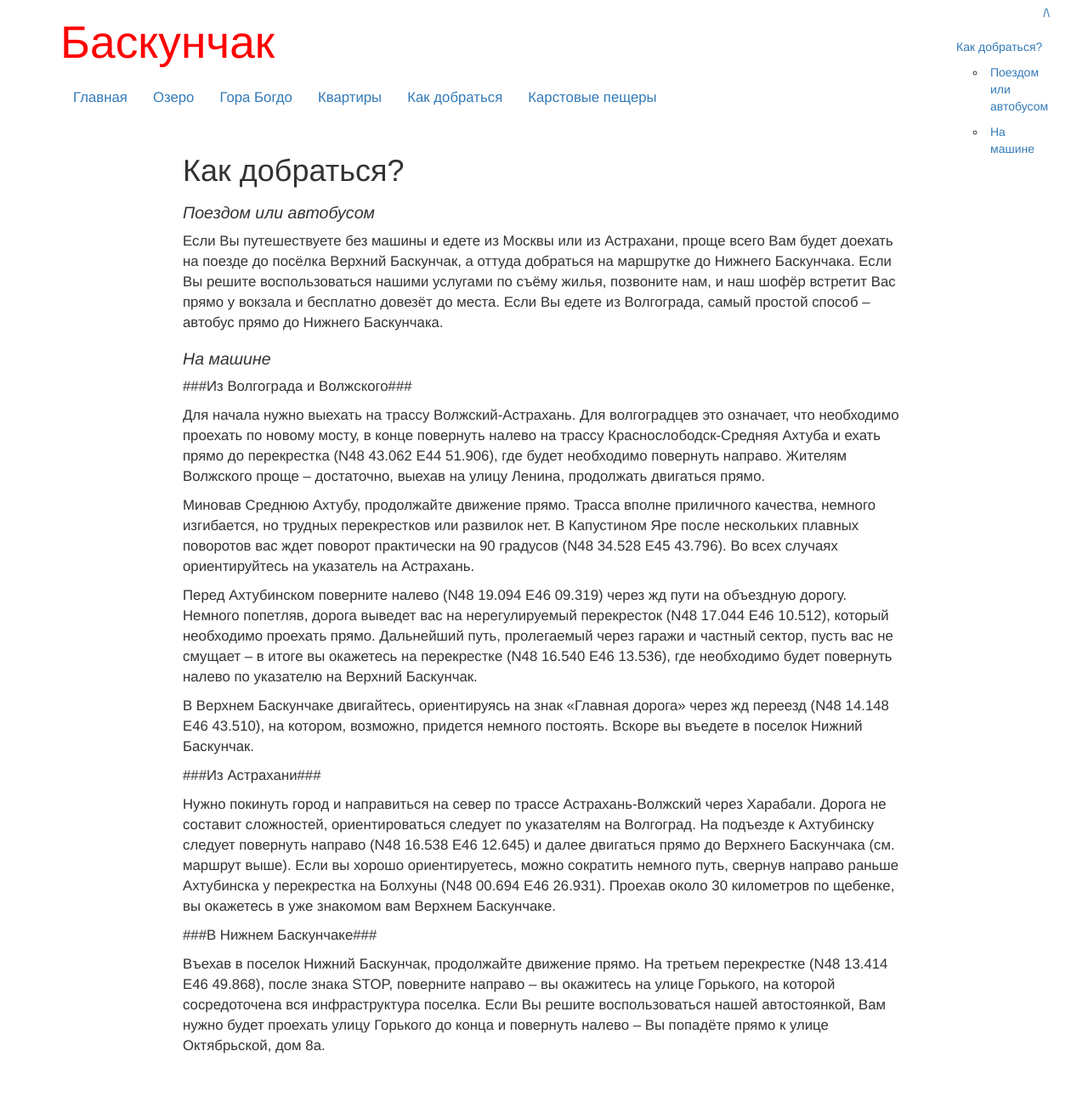
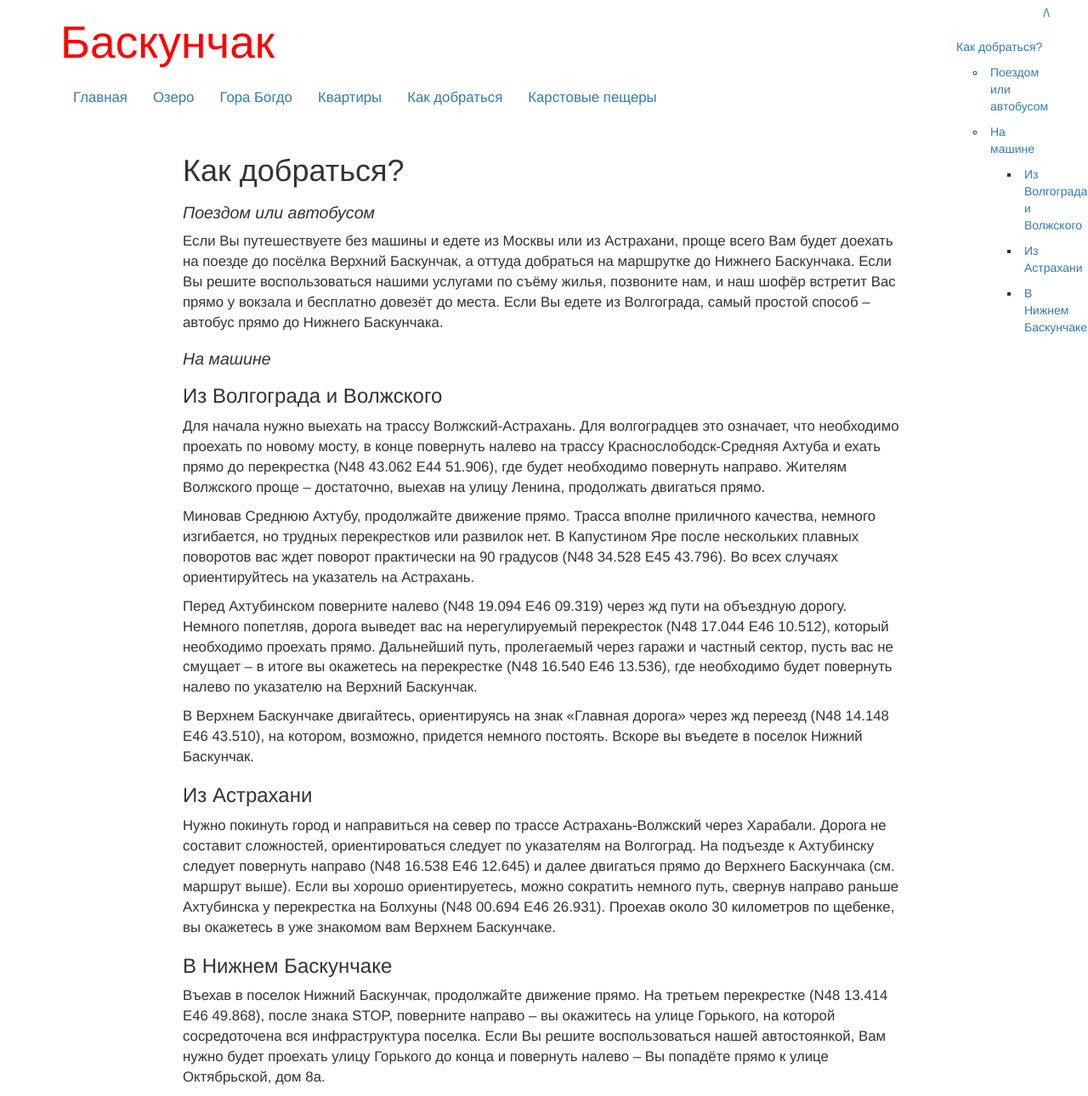
Before and after one commit to Baskunchak/baskunchak.github.io, a Jekyll site: the page built from way.md, in a window 1280 px wide and 1290 px high. Shown: the whole window at 85% size. Built offline with Jekyll 4.4.1, drawn with Linux system fonts in a browser that asks for light colours.

Commit message:
Update way.md

```diff
--- a/way.md
+++ b/way.md
@@ -20,7 +20,7 @@ title: "Баскунчак - как добраться"
 На машине
 ---------
 
-###Из Волгограда и Волжского###
+### Из Волгограда и Волжского
 
 Для начала нужно выехать на трассу Волжский-Астрахань. Для волгоградцев это означает, что необходимо проехать по новому мосту, в конце повернуть налево на трассу Краснослободск-Средняя Ахтуба и ехать прямо до перекрестка (N48 43.062 E44 51.906), где будет необходимо повернуть направо. Жителям Волжского проще – достаточно, выехав на улицу Ленина, продолжать двигаться прямо.
 
@@ -30,11 +30,11 @@ title: "Баскунчак - как добраться"
 
 В Верхнем Баскунчаке двигайтесь, ориентируясь на знак «Главная дорога» через жд переезд (N48 14.148 E46 43.510), на котором, возможно, придется немного постоять. Вскоре вы въедете в поселок Нижний Баскунчак.
 
-###Из Астрахани###
+### Из Астрахани
 
 Нужно покинуть город и направиться на север по трассе Астрахань-Волжский через Харабали. Дорога не составит сложностей, ориентироваться следует по указателям на Волгоград. На подъезде к Ахтубинску следует повернуть направо (N48 16.538 E46 12.645) и далее двигаться прямо до Верхнего Баскунчака (см. маршрут выше).
 Если вы хорошо ориентируетесь, можно сократить немного путь, свернув направо раньше Ахтубинска у перекрестка на Болхуны (N48 00.694 E46 26.931). Проехав около 30 километров по щебенке, вы окажетесь в уже знакомом вам Верхнем Баскунчаке.
 
-###В Нижнем Баскунчаке###
+### В Нижнем Баскунчаке
 
 Въехав в поселок Нижний Баскунчак, продолжайте движение прямо. На третьем перекрестке (N48 13.414 E46 49.868), после знака STOP, поверните направо – вы окажитесь на улице Горького, на которой сосредоточена вся инфраструктура поселка. Если Вы решите воспользоваться нашей автостоянкой, Вам нужно будет проехать улицу Горького до конца и повернуть налево – Вы попадёте прямо к улице Октябрьской, дом 8а.
```
